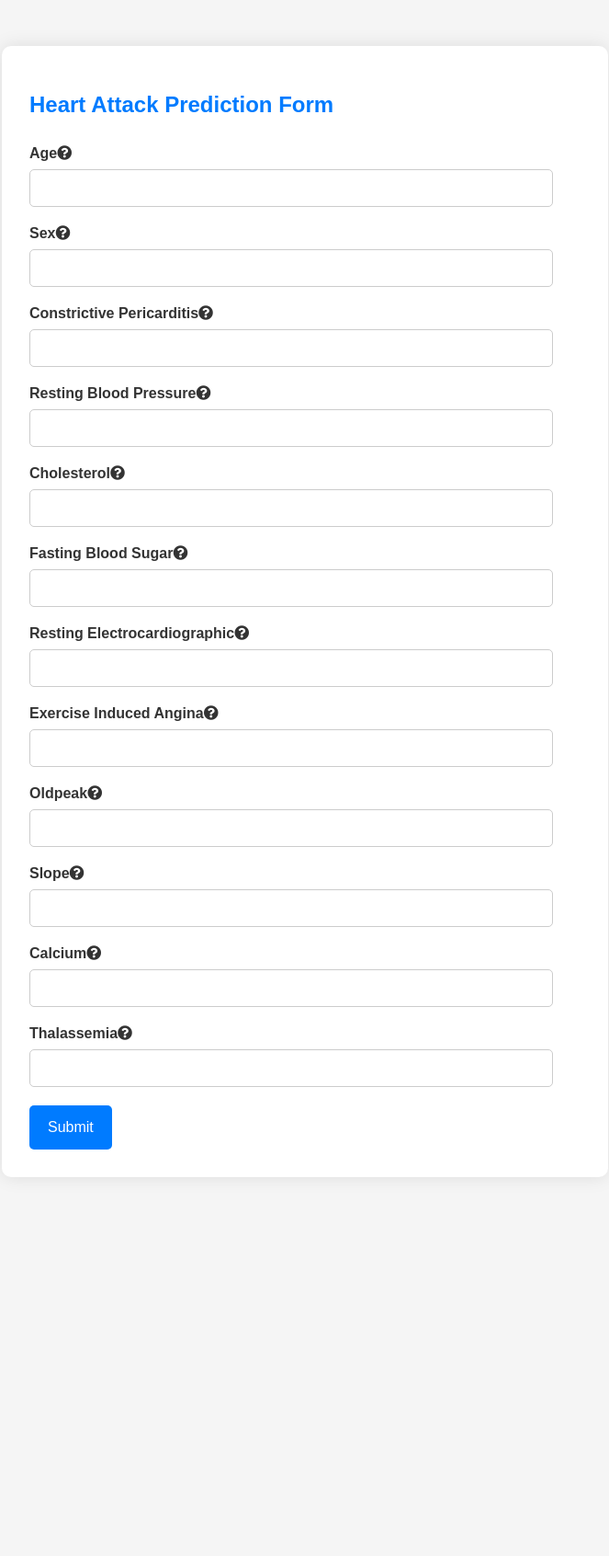
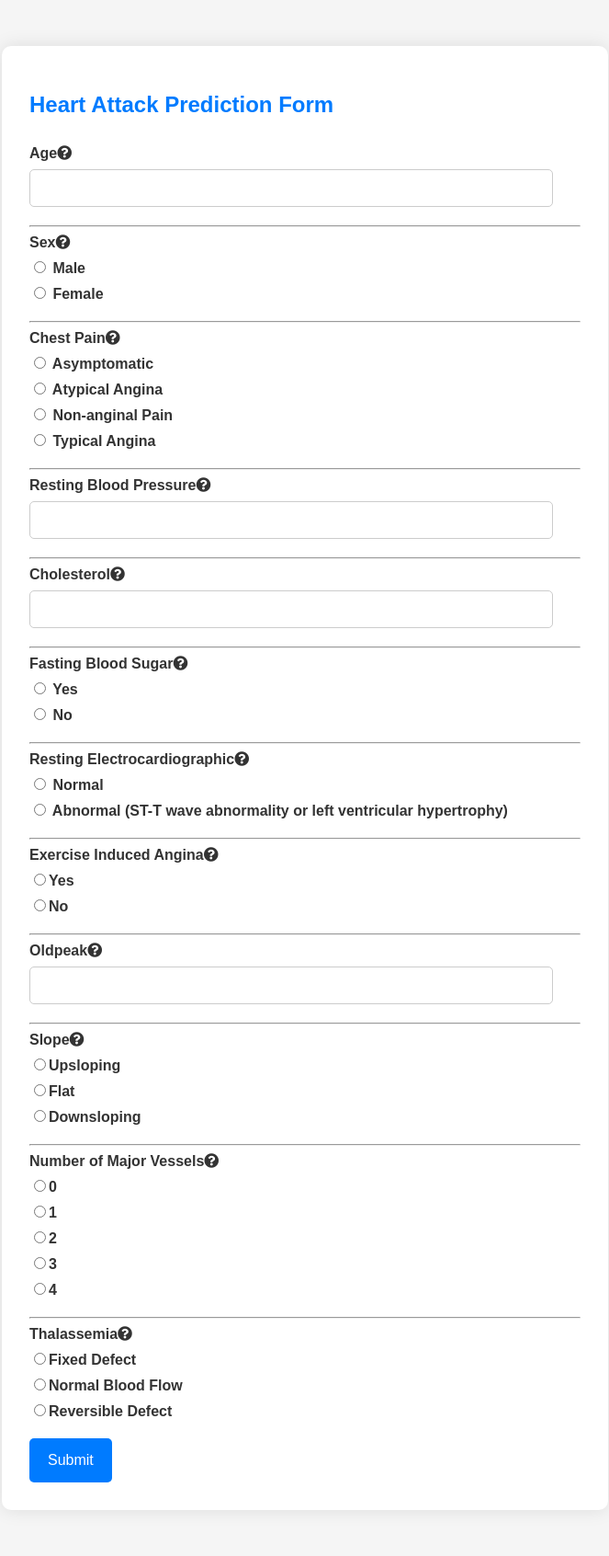
Before and after one commit to Bhavya-Nanavati/Health_Prognosis, a Flask app: page / in a window 1280 px wide. Shown: the whole page at 92% size, without its empty margins (308-971 px from the left). Before the commit the page ends 1250 px from the top, so only its background shows below. Run offline with Flask 3, Linux system fonts and the light colour scheme.

Commit message:
modified:   templates/index.html

```diff
--- a/templates/index.html
+++ b/templates/index.html
@@ -31,7 +31,10 @@ h2 {
 .form-group {
   margin-bottom: 20px;
   position: relative;
+
  }
+
+
 
 label {
   display: block;
@@ -114,66 +117,113 @@ input[type="submit"]:hover {
   <div class="container">
     <h2>Heart Attack Prediction Form</h2>
     <form method="post" action="/predict">
-    <div class="form-row">
       <div class="form-group">
         <label for="age">Age<span class="tooltip"><i class="fas fa-question-circle"></i><span class="tooltiptext">Enter your age in years</span></span></label>
         <input type="text" id="age" name="age" required>
       </div>
+      <hr>
       <div class="form-group">
-        <label for="sex">Sex<span class="tooltip"><i class="fas fa-question-circle"></i><span class="tooltiptext">Enter your gender. Use '0' for female and '1' for male</span></span></label>
-        <input type="text" id="sex" name="sex" required>
-      </div>
-      <div class="form-group">
-        <label for="constrictive_pericarditis">Constrictive Pericarditis<span class="tooltip"><i class="fas fa-question-circle"></i><span class="tooltiptext">A condition in which inflamed pericardium causes heart constriction</span></span></label>
-        <input type="text" id="constrictive_pericarditis" name="constrictive_pericarditis" required>
+        <label>Sex<span class="tooltip"><i class="fas fa-question-circle"></i><span class="tooltiptext">Select your gender</span></span></label>
+        <div>
+          <label for="male"><input type="radio" id="male" name="sex" value="1"> Male</label>
+          <label for="female"><input type="radio" id="female" name="sex" value="0"> Female</label>
         </div>
       </div>
-    <div class="form-row">
+      <hr>
+      <div class="form-group">
+        <label>Chest Pain<span class="tooltip"><i class="fas fa-question-circle"></i><span class="tooltiptext">Type of chest pain experienced</span></span></label>
+        <div class="radio-buttons">
+          <label for="asymptomatic"><input type="radio" id="asymptomatic" name="chestpain" value="0"> Asymptomatic</label>
+          <label for="atypical_angina"><input type="radio" id="atypical_angina" name="chestpain" value="1"> Atypical Angina</label>
+          <label for="non_anginal_pain"><input type="radio" id="non_anginal_pain" name="chestpain" value="2"> Non-anginal Pain</label>
+          <label for="typical_angina"><input type="radio" id="typical_angina" name="chestpain" value="3"> Typical Angina</label>
+        </div>
+      </div>
+      <hr>
       <div class="form-group">
         <label for="resting_blood_pressure">Resting Blood Pressure<span class="tooltip"><i class="fas fa-question-circle"></i><span class="tooltiptext">resting blood pressure in mmHg (millimeters of mercury)</span></span></label>
         <input type="text" id="resting_blood_pressure" name="resting_blood_pressure" required>
       </div>
+      <hr>
       <div class="form-group">
-        <label for="cholesterol">Cholesterol<span class="tooltip"><i class="fas fa-question-circle"></i><span class="tooltiptext">resting blood pressure in mmHg (millimeters of mercury)</span></span></label>
+        <label for="cholesterol">Cholesterol<span class="tooltip"><i class="fas fa-question-circle"></i><span class="tooltiptext">cholestrol in mg/dl fetched via BMI sensor</span></span></label>
         <input type="text" id="cholesterol" name="cholesterol" required>
       </div>
+      <hr>
       <div class="form-group">
-        <label for="fasting_blood_sugar">Fasting Blood Sugar<span class="tooltip"><i class="fas fa-question-circle"></i><span class="tooltiptext">Level of blood sugar after fasting for at least 8 hours</span></span></label>
-        <input type="text" id="fasting_blood_sugar" name="fasting_blood_sugar" required>
-      </div>
-      <div class="form-group">
-        <label for="resting_electrocardiographic">Resting Electrocardiographic<span class="tooltip"><i class="fas fa-question-circle"></i><span class="tooltiptext">Electrocardiogram (ECG) results obtained while the patient is at rest</span></span></label>
-        <input type="text" id="resting_electrocardiographic" name="resting_electrocardiographic" required>
+        <label>Fasting Blood Sugar<span class="tooltip"><i class="fas fa-question-circle"></i><span class="tooltiptext">Level of blood sugar after fasting for at least 8 hours</span></span></label>
+        <div>
+          <label for="fbs_yes"><input type="radio" id="fbs_yes" name="fasting_blood_sugar" value="1"> Yes</label>
+          <label for="fbs_no"><input type="radio" id="fbs_no" name="fasting_blood_sugar" value="0"> No</label>
         </div>
       </div>
-    <div class="form-row">
+      <hr>
       <div class="form-group">
-        <label for="exercise_induced_angina">Exercise Induced Angina<span class="tooltip"><i class="fas fa-question-circle"></i><span class="tooltiptext">Presence of chest pain or discomfort during physical exertion,0 for no , 1 for yes</span></span></label>
-        <input type="text" id="exercise_induced_angina" name="exercise_induced_angina" required>
+        <label>Resting Electrocardiographic<span class="tooltip"><i class="fas fa-question-circle"></i><span class="tooltiptext">Electrocardiogram (ECG) results obtained while the patient is at rest</span></span></label>
+        <div class="radio-buttons">
+          <label for="ecg_normal"><input type="radio" id="ecg_normal" name="resting_electrocardiographic" value="1"> Normal</label>
+          <label for="ecg_abnormal"><input type="radio" id="ecg_abnormal" name="resting_electrocardiographic" value="2"> Abnormal (ST-T wave abnormality or left ventricular hypertrophy)</label>
         </div>
+      </div>
+      <hr>
+      <div class="form-group">
+        <label for="exercise_induced_angina">Exercise Induced Angina<span class="tooltip"><i class="fas fa-question-circle"></i><span class="tooltiptext">Presence of chest pain or discomfort during physical exertion</span></span></label>
+        <div>
+          <label for="exercise_induced_angina_yes">
+          <input type="radio" id="exercise_induced_angina_yes" name="exercise_induced_angina" value="1" required>Yes</label>
+          <label for="exercise_induced_angina_no">
+          <input type="radio" id="exercise_induced_angina_no" name="exercise_induced_angina" value="0" required>No</label>
+        </div>
+      </div>
+      <hr>
       <div class="form-group">
         <label for="oldpeak">Oldpeak<span class="tooltip"><i class="fas fa-question-circle"></i><span class="tooltiptext">ST depression induced by exercise</span></span></label>
         <input type="text" id="oldpeak" name="oldpeak" required>
       </div>
+      <hr>
       <div class="form-group">
         <label for="slope">Slope<span class="tooltip"><i class="fas fa-question-circle"></i><span class="tooltiptext">The slope of the peak exercise ST segment</span></span></label>
-        <input type="text" id="slope" name="slope" required>
+        <div>
+          <label for="slope_upsloping">
+          <input type="radio" id="slope_upsloping" name="slope" value="0" required>Upsloping</label>
+          <label for="slope_flat">
+          <input type="radio" id="slope_flat" name="slope" value="1" required>Flat</label>
+          <label for="slope_downsloping">
+          <input type="radio" id="slope_downsloping" name="slope" value="2" required>Downsloping</label>
         </div>
       </div>
-    <div class="form-row">
+      <hr>
       <div class="form-group">
-        <label for="calcium">Calcium<span class="tooltip"><i class="fas fa-question-circle"></i><span class="tooltiptext">Serum calcium level</span></span></label>
-        <input type="text" id="calcium" name="calcium" required>
+        <label for="num_major_vessels">Number of Major Vessels<span class="tooltip"><i class="fas fa-question-circle"></i><span class="tooltiptext">Number of major vessels colored by fluoroscopy (0-3)</span></span></label>
+        <div>
+          <label for="num_major_vessels_0">
+          <input type="radio" id="num_major_vessels_0" name="num_major_vessels" value="0" required>0</label>
+          <label for="num_major_vessels_1">
+          <input type="radio" id="num_major_vessels_1" name="num_major_vessels" value="1" required>1</label>
+          <label for="num_major_vessels_2">
+          <input type="radio" id="num_major_vessels_2" name="num_major_vessels" value="2" required>2</label>
+          <label for="num_major_vessels_3">
+          <input type="radio" id="num_major_vessels_3" name="num_major_vessels" value="3" required>3</label>
+          <label for="num_major_vessels_4">
+          <input type="radio" id="num_major_vessels_4" name="num_major_vessels" value="4" required>4</label>
         </div>
+      </div>
+      <hr>
       <div class="form-group">
         <label for="thalassemia">Thalassemia<span class="tooltip"><i class="fas fa-question-circle"></i><span class="tooltiptext">A group of inherited blood disorders characterized by abnormal hemoglobin production</span></span></label>
-        <input type="text" id="thalassemia" name="thalassemia" required>
+        <div>
+          <label for="thalassemia_fixed">
+          <input type="radio" id="thalassemia_fixed" name="thalassemia" value="1" required>Fixed Defect</label>
+          <label for="thalassemia_normal">
+          <input type="radio" id="thalassemia_normal" name="thalassemia" value="2" required>Normal Blood Flow</label>
+          <label for="thalassemia_reversible">
+          <input type="radio" id="thalassemia_reversible" name="thalassemia" value="3" required>Reversible Defect</label>
         </div>
       </div>
-
       <input type="submit" value="Submit">
     </form>
   </div>
 
 </body>
+
 </html>
```
Lines whose indentation alone changed are shown as unchanged.
